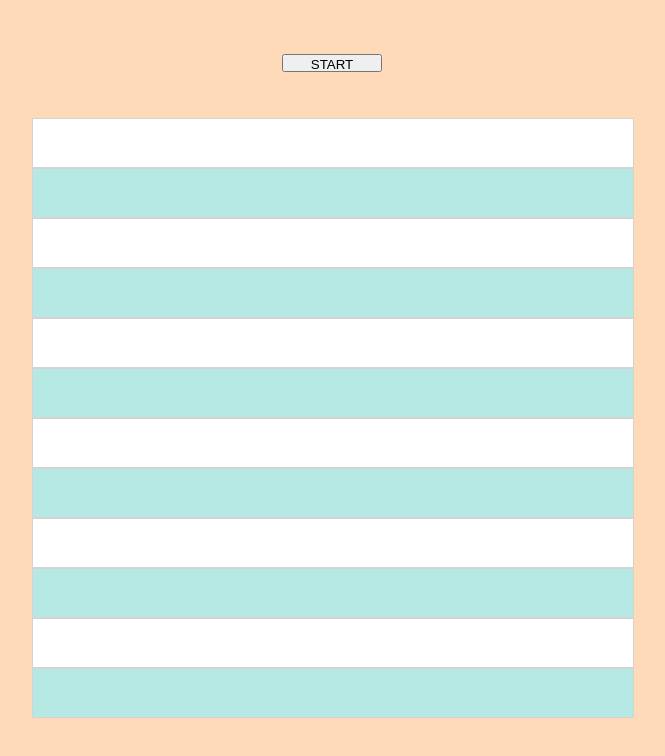
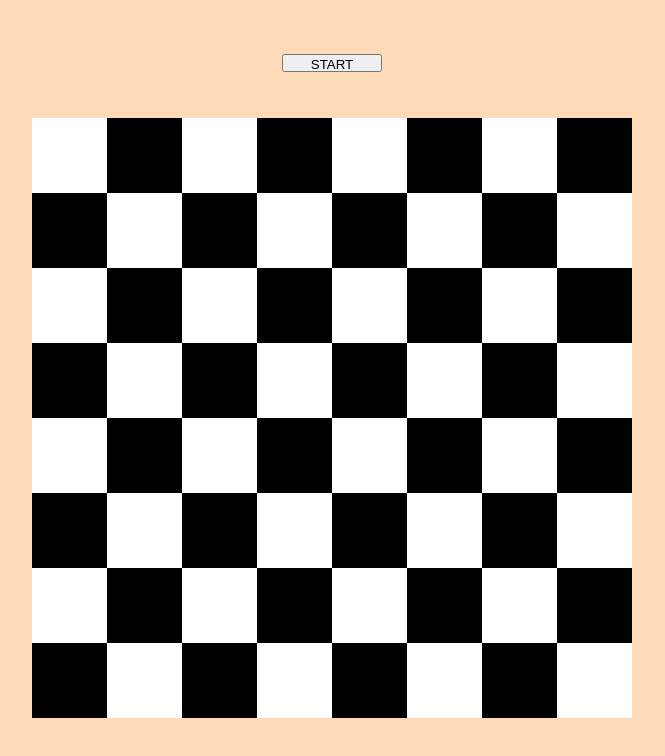
Before and after one commit to amandaenglund/magic-board, a plain HTML site: page index.html in a window 1280 px wide. Shown: the whole page, without its empty margins (308-973 px from the left). Drawn offline with Linux system fonts and the light colour scheme.

Commit message:
Shackbräde klart

```diff
--- a/index.html
+++ b/index.html
@@ -16,7 +16,7 @@
             flex-direction: row;
             justify-content: center;
             padding: 1em 0em;
-                }
+        }
 
         button {
             width: 100px;
@@ -39,11 +39,16 @@
             flex-direction: column;
         }
 
-        .row {
-            border: 1px solid lightgray;
+        .board .row {
             width: 600px;
-            height: 50px;
+            display: flex;
+            flex-grow: 1;
+        }
 
+        .board .row .square {
+            min-width: 50px;
+            flex-grow: 1;
+            flex-basis: auto;
 
         }
 
@@ -62,15 +67,30 @@
     <div id="content"></div>
 
     <script>
+        var nrOfSquares = 8;
         var contentDiv = document.getElementById('content');
 
         var board = document.createElement('div');
         board.className = 'board';
 
-        for(var y = 0; y < 12; y++) {
-            addRowToBoard();
+
+        for (var y = 0; y < nrOfSquares; y++) {
+            var row = addRowToBoard();
+
+            for (var x = 0; x < nrOfSquares; x++) {
+                var square = document.createElement('div');
+                square.className = 'square';
+
+                /* Set background */
+            if ((x+y) % 2) {
+                square.style.backgroundColor = 'black';
+            } else {
+                square.style.backgroundColor = 'white';
+            }
+            row.appendChild(square);
+
+            }
         }
-
 
         /* Last thing to do is add board to contentDiv (performance) bra för prestanda och snabbar upp sidan. alla uppdateringar i html ritas om och det tar lång tid */
         contentDiv.appendChild(board);
@@ -81,15 +101,9 @@
             var row = document.createElement('div');
             row.className = 'row';
 
-            /* Set background */
-            if (y%2) {
-                row.style.backgroundColor = 'rgb(183, 233, 228'
-            } else {
-                row.style.backgroundColor = 'white'
-            }
-
             /* Add the row to the board */
             board.appendChild(row);
+            return row;
 
         }
 
```
